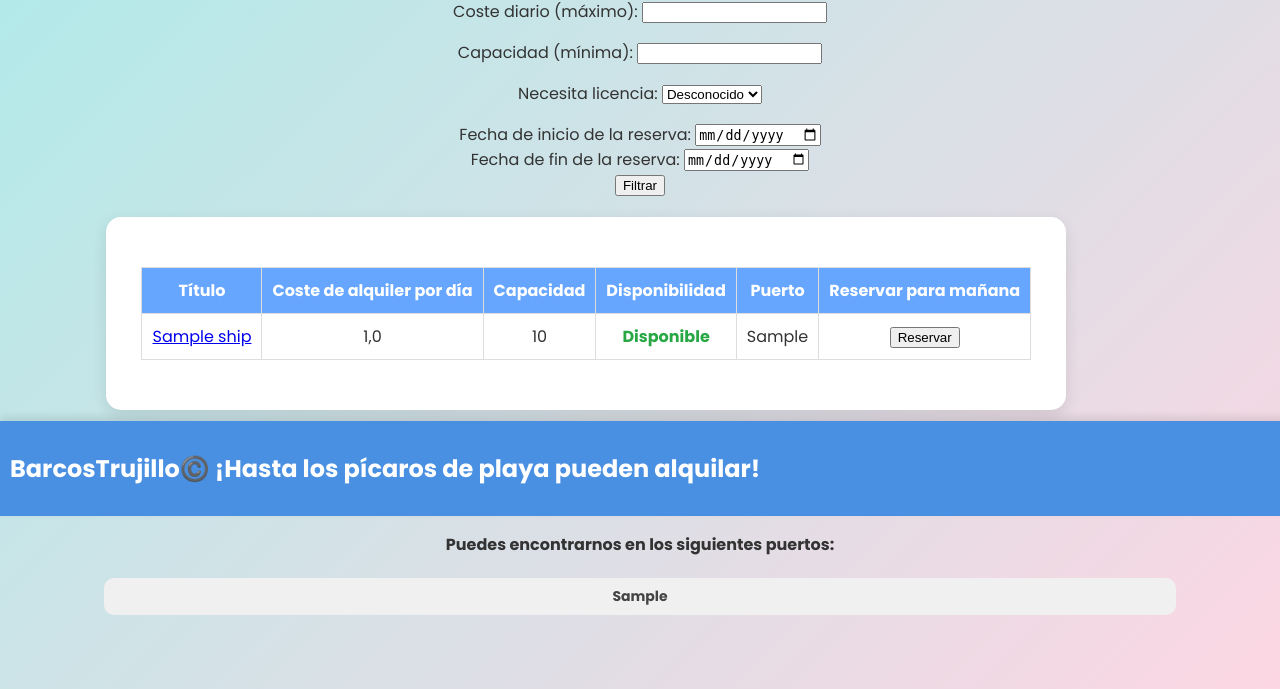
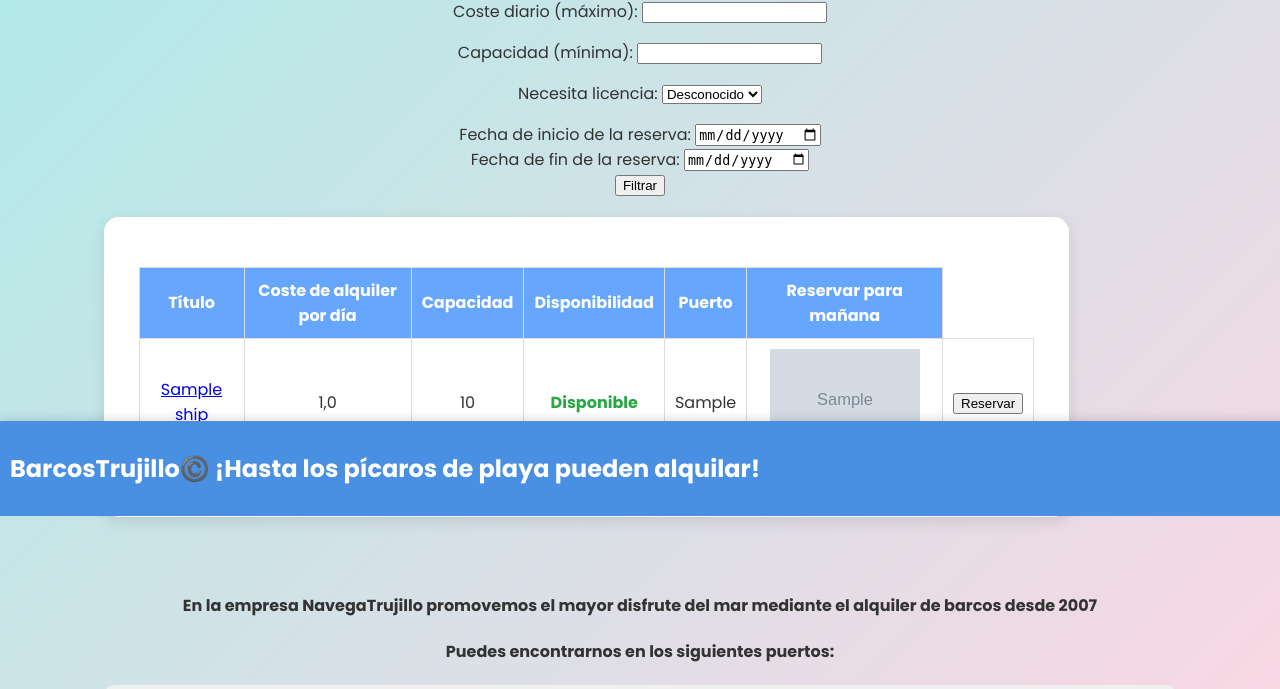
Before and after one commit to frajimmor2/NavegaTrujillo, a Django app: page / in a window 1280 px wide. Shown: the part 284-973 px from the top of the page. Run offline with Django 5.2, Linux system fonts and the light colour scheme; tables that the repository leaves empty hold one stand-in row (values such as "Sample post"); grey boxes marked "Sample" are stand-in pictures.

Commit message:
Imagenes en escaparate

```diff
--- a/NavegaTrujilloWeb/templates/business/home_view.html
+++ b/NavegaTrujilloWeb/templates/business/home_view.html
@@ -41,6 +41,7 @@
                             <td>{{ ship.capacity }}</td>
                             <td class="data-column-home">{% if ship.available %} Disponible {% else %} No disponible {% endif %}</td>
                             <td>{{ ship.port.ubication }}</td>
+                            <td><img src="{{ ship.image.url }}" alt="Barco" style="width: 150px; height: 100px;"></td>
 			    <td><form action={% if request.user.is_authenticated %} "/reserva/{{ship.id}}" {% else %} "/catalog/ship/{{ship.id}}/reserva" {% endif %} method="post">
 			{% csrf_token %}
 			{% if request.user.is_authenticated and request.user.client.license_validated or not ship.need_license %} {{form_optional_captain}} {% else %} {{form_mandatory_captain}} {% endif %}
```
